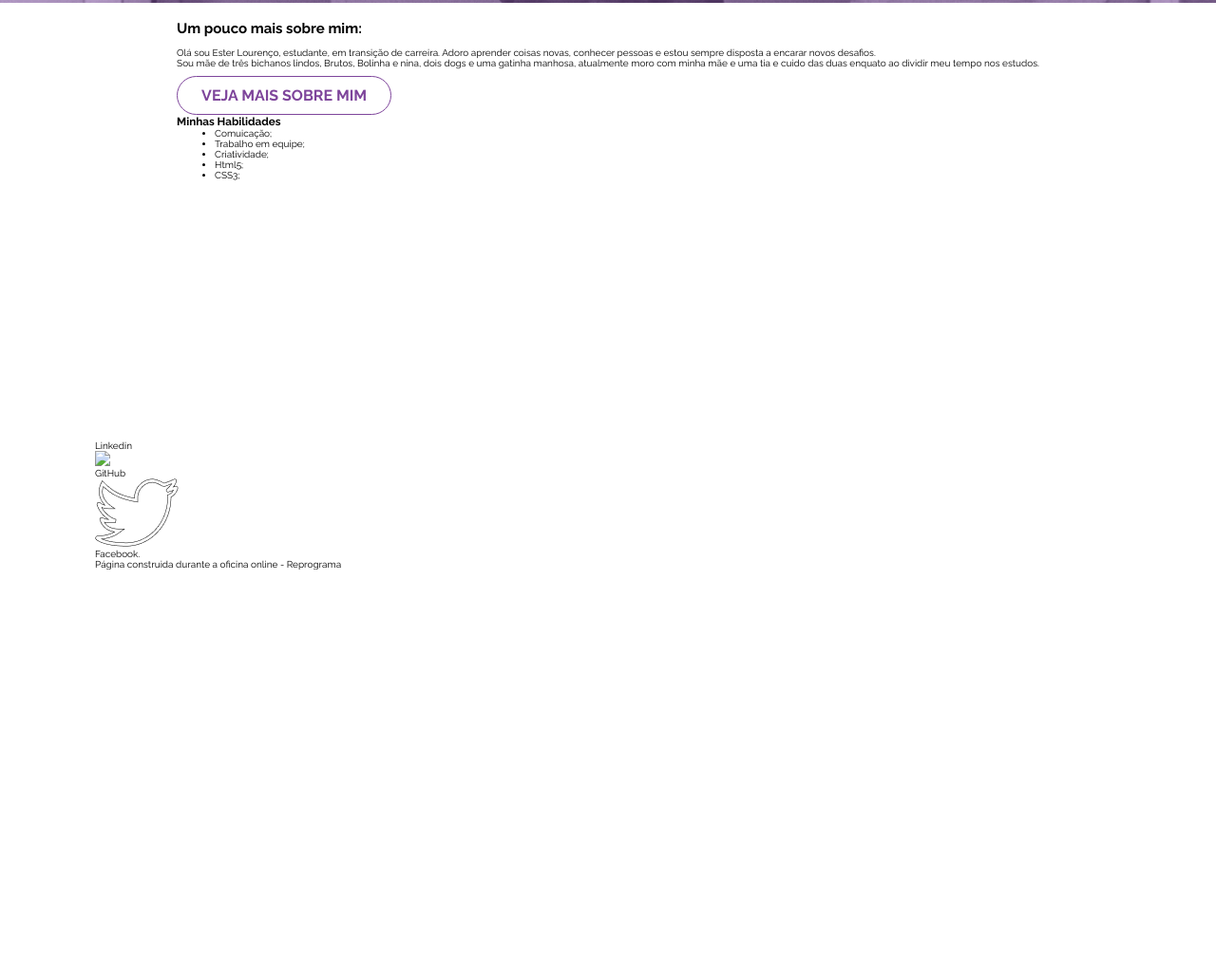
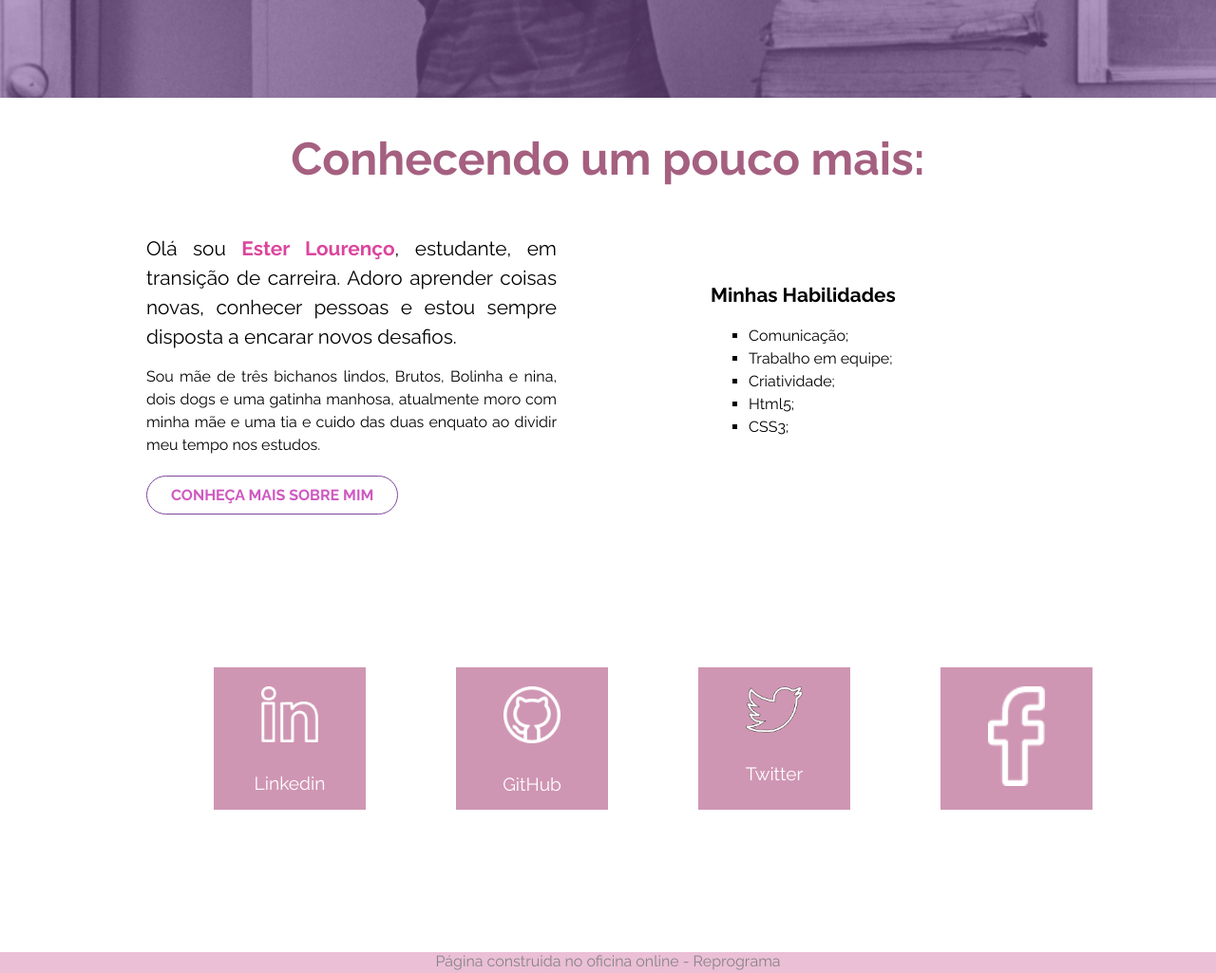
Before and after one commit to elolourenco/reprograma-ester, a plain HTML site: page index.html in a window 1280 px wide. Shown: the part 597-1622 px from the top of the page at 95% size. Before the commit the page ends 1197 px from the top, so only its background shows below. Drawn offline with Linux system fonts and the light colour scheme.

Commit message:
atualizações layout

```diff
--- a/css/style.css
+++ b/css/style.css
@@ -1,12 +1,16 @@
-
 * {
     box-sizing: border-box;
     margin: 0;
 }
 
 body {
-    font-size: 10px;
     font-family: 'Raleway', sans-serif;
+
+}
+
+span {
+    font-weight: 700;
+    color:  #db469d;
 }
 
 .container {
@@ -14,9 +18,21 @@ body {
     margin: 0 auto;
 }
 
-.botao > a {
+h1.cabecalho__titulo{
+    font-size: 5rem;
+}
+
+h2.sobre-mim__titulo{
+    margin-top: 25px;
+    color: #a56080;
+    margin-bottom:20px ;
+    text-align: center;
+}
+
+.botao > a,
+.midias-sociais__container-link {
     text-decoration: none;
-    color: #7E459B;
+    color: #cf59c0;
     font-size: 1rem;
     text-transform: uppercase;
     font-family: 'Raleway', sans-serif;
@@ -24,7 +40,7 @@ body {
 }
 
 .botao {
-    margin-top: 8px;
+    margin-top: 20px;
     background-color: white;
     border: #7E459B solid 1px;
     padding: 10px 25px 10px 25px;
@@ -34,13 +50,15 @@ body {
 .cabecalho {
     text-align: center;
     background-image: url('../imagem/banner-bg.png');
-    background-size: auto;
-    width: 100%;
-    height: 600px;
+    background-size:cover;
+    background-position:center;
     color: white;
     display: flex;
     justify-content: center;
     align-items: center;
+    height:700px;
+    width:100%;
+    margin: auto;
 }
 
 .cabecalho__titulo {
@@ -52,8 +70,91 @@ body {
     font-size: 1.6rem;
 }
 
-.sobre-mim{
+.destaque {
+    font-size: 1.3rem;
+    margin-bottom: 15px;
+}
+
+.sobre-mim,
+.midias-sociais {
     height: 450px;
     display: flex;
+    align-items: center;
+}
 
+.display-flex {
+    display: flex;
+    justify-content: space-between;
+    align-items: center;
 }
+
+.sobre-mim__titulo {
+    font-size: 3rem;
+    color: #C4C4C4;
+    margin-bottom: 55px;
+}
+
+
+.sobre-mim__descricao,
+.sobre-mim__habilidades {
+    width: 40%;
+    line-height: 1.5;
+    text-align: justify ;
+    margin-left:5% ;
+}
+
+ul{
+    list-style-type: square;
+  }
+
+.midias-sociais__container {
+    text-align: center;
+    width: 160px;
+    height:150px;
+    background-color: #cf96b3;
+    padding: 20px;
+    margin-left:95px ;
+}
+
+.midias-sociais__container-img {
+    margin-bottom: 20px;
+    width: 60px;
+    transition: all 1s linear
+}
+
+.midias-sociais__container-img:hover {
+    width: 100px;
+}
+
+.midias-sociais__container-link,
+.midias-sociais__container-paragrafo {
+    color: white;
+    font-size:80px;
+    margin-bottom:20px;
+}
+
+.midias-sociais__container-paragrafo {
+    margin-top: 8px;
+    font-size: 1.2rem;
+}
+
+.rodape__paragrafo {
+    text-align: center;
+    color: #868585;
+    margin-bottom: 30px;
+}
+
+footer{
+    background-color: #ebbfd6;
+    height: 70px;
+  }
+
+  @media only screen and (min-with:350px) and (max-with:500px) {
+
+    section.cabecalho {
+          width:50%;
+
+      }
+
+
+  }
--- a/index.html
+++ b/index.html
@@ -4,8 +4,8 @@
 <head>
     <meta charset="UTF-8">
     <meta http-equiv="X-UA-Compatible" content="IE=edge">
-    <title>Minha primeira página - Margareth Hamilton</title>
-    <link rel="stylesheet" href="./css/style.css">
+    <title>Site Ester Lourenço</title>
+    <link rel="stylesheet" href="./css/style.css" >
     <link rel="preconnect" href="https://fonts.gstatic.com">
     <link href="https://fonts.googleapis.com/css2?family=Raleway:wght@100;400;600;700&display=swap" rel="stylesheet">
 </head>
@@ -14,10 +14,10 @@
 
     <section class="cabecalho">
         <div class="container">
-            <h1 class="cabecalho__titulo">Oi, eu sou a Ester Lourenço</h1>
+            <h1 class="cabecalho__titulo">Ester Lourenço</h1>
             <p class="cabecalho__texto">Conheça mais sobre mim</p>
             <button class="botao">
-                <a href="#"> Veja mais sobre mim </a>
+                <a href="https://www.linkedin.com/in/ester-lourenco/" target="_blank">Conheça mais sobre mim</a>
             </button>
         </div>
     </section>
@@ -26,27 +26,31 @@
 
         <div class="container">
 
-            <h2 class="sobre-mim__titulo"><br>Um pouco mais sobre mim:</h2>
-
+            <h2 class="sobre-mim__titulo"> Conhecendo um pouco mais:</h2>
             <div class="display-flex">
 
                 <div class="sobre-mim__descricao">
 
                     <p class="sobre-mim__descricao-texto destaque"><br>Olá sou <span>Ester Lourenço</span>, estudante, em transição de carreira. Adoro aprender coisas novas, conhecer pessoas e estou sempre disposta a encarar novos desafios.</p>
 
-                    <p class="sobre-mim__descricao-texto">Sou mãe de três bichanos lindos, Brutos, Bolinha e nina, dois dogs e uma gatinha manhosa, atualmente moro com minha mãe e uma tia e cuido das duas enquato ao dividir meu tempo nos estudos.</p>
+                    <p class="sobre-mim__descricao-texto">Sou mãe de três bichanos lindos, Brutos, Bolinha e nina,
+                        dois dogs e uma gatinha manhosa, atualmente moro com minha mãe e uma tia e cuido das duas
+                        enquato ao dividir meu tempo nos estudos.</p>
 
 
 
                     <button class="botao">
-                        <a href="https://www.linkedin.com/in/ester-lourenco/" target="_blank">Veja mais sobre mim</a>
+                        <a href="https://www.linkedin.com/in/ester-lourenco/" target="_blank">Conheça mais sobre mim</a>
                     </button>
 
                 </div>
+
                 <div class="sobre-mim__habilidades">
+
                     <h3 class="sobre-mim__habilidades-titulo destaque">Minhas Habilidades</h3>
+
                     <ul class="sobre-mim__habilidades-lista">
-                        <li>Comuicação;</li>
+                        <li>Comunicação;</li>
                         <li>Trabalho em equipe;</li>
                         <li>Criatividade;</li>
                         <li>Html5;</li>
@@ -59,31 +63,45 @@
 
     <section class="midias-sociais">
         <div class="container">
+
             <div class="display-flex">
+
                 <div class="midias-sociais__container">
                     <a href="https://www.linkedin.com/in/ester-lourenco/" target="_blank">
-                    <img class="midias-sociais__container-img" src="./imagem/in.gif" alt=""></a>
+                    <img class="midias-sociais__container-img" src="./imagem/in.png" alt="símbolo do linkedin"></a>
                     <p class="midias-sociais__container-paragrafo">Linkedin</p>
                 </div>
 
                 <div class="midias-sociais__container">
                     <a href="https://github.com/elolourenco" target="_blank">
-                    <img class="midias-sociais__container-img" src="./imagem/github.png=""></a>
+                    <img class="midias-sociais__container-img" src="./imagem/github.png" alt="imagem do Github"></a>
                     <p class="midias-sociais__container-paragrafo">GitHub</p>
+
+
                 </div>
 
                 <div class="midias-sociais__container">
-                    <a href=""target="_blank">
-                    <img class="midias-sociais__container-img" src="./imagem/twitter.png" alt=""></a>
-                    <p class="midias-sociais__container-paragrafo">Facebook.</p>
-                </div>
+                    <a href="https://www.linkedin.com/in/ester-lourenco/"target="_blank">
+                    <img class="midias-sociais__container-img" src="./imagem/twitter.png" alt="imagem do Linkedin"></a>
+                    <p class="midias-sociais__container-paragrafo">Twitter</p>
+               </div>
+
+               <div class="midias-sociais__container">
+                <a href="https://www.linkedin.com/in/ester-lourenco/"target="_blank">
+                <img class="midias-sociais__container-img" src="./imagem/facebook.png" alt="imagem do facebook"></a>
+                <p class="midias-sociais__container-paragrafo">Facebook</p>
+           </div>
+
+
             </div>
+
+
         </div>
     </section>
 
     <footer class="rodape">
         <div class="container">
-            <p class="rodape__paragrafo">Página construida durante a oficina online - Reprograma</p>
+            <p class="rodape__paragrafo">Página construida no oficina online - Reprograma</p>
         </div>
     </footer>
 
```
Also changed, not shown: imagem/git.png (added).
